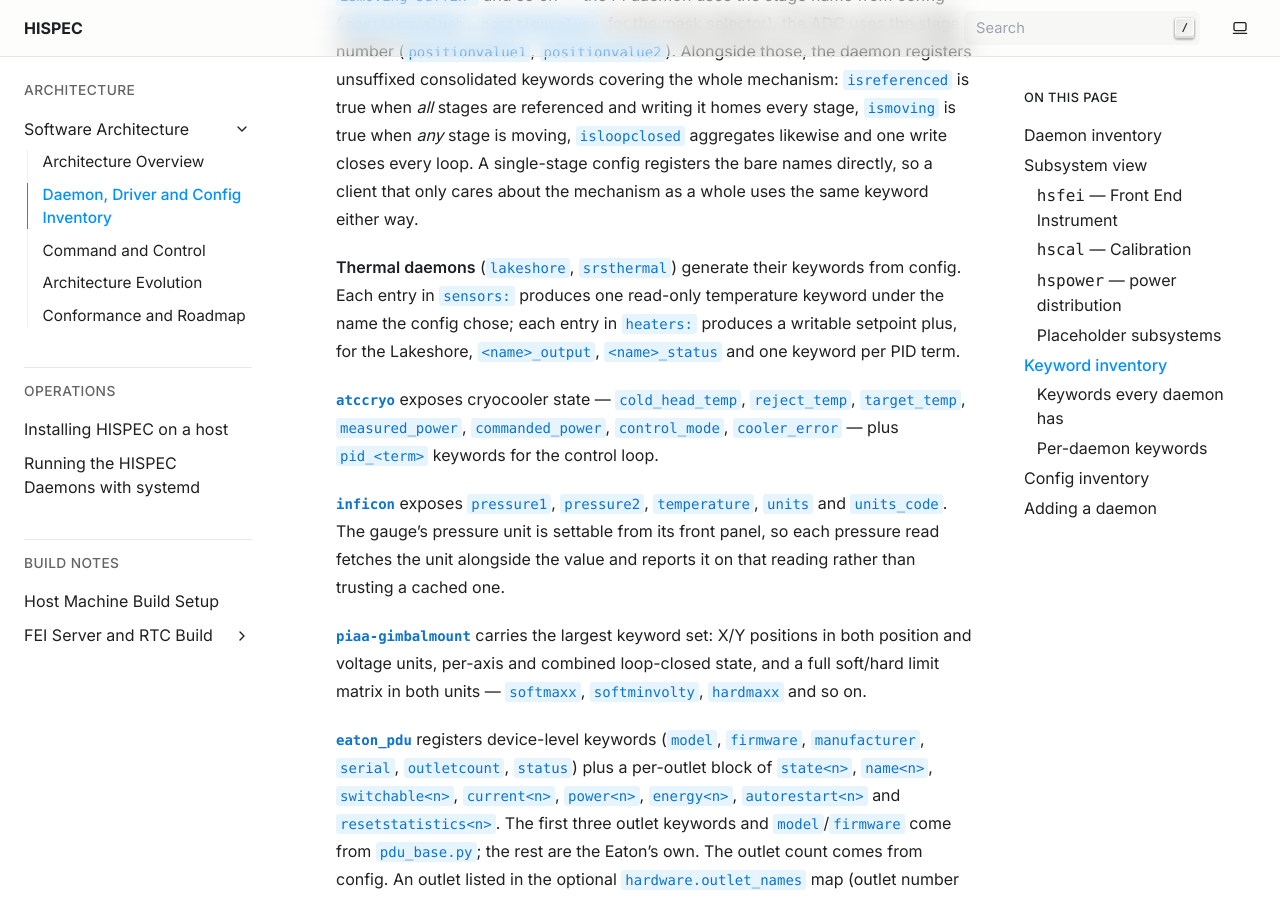
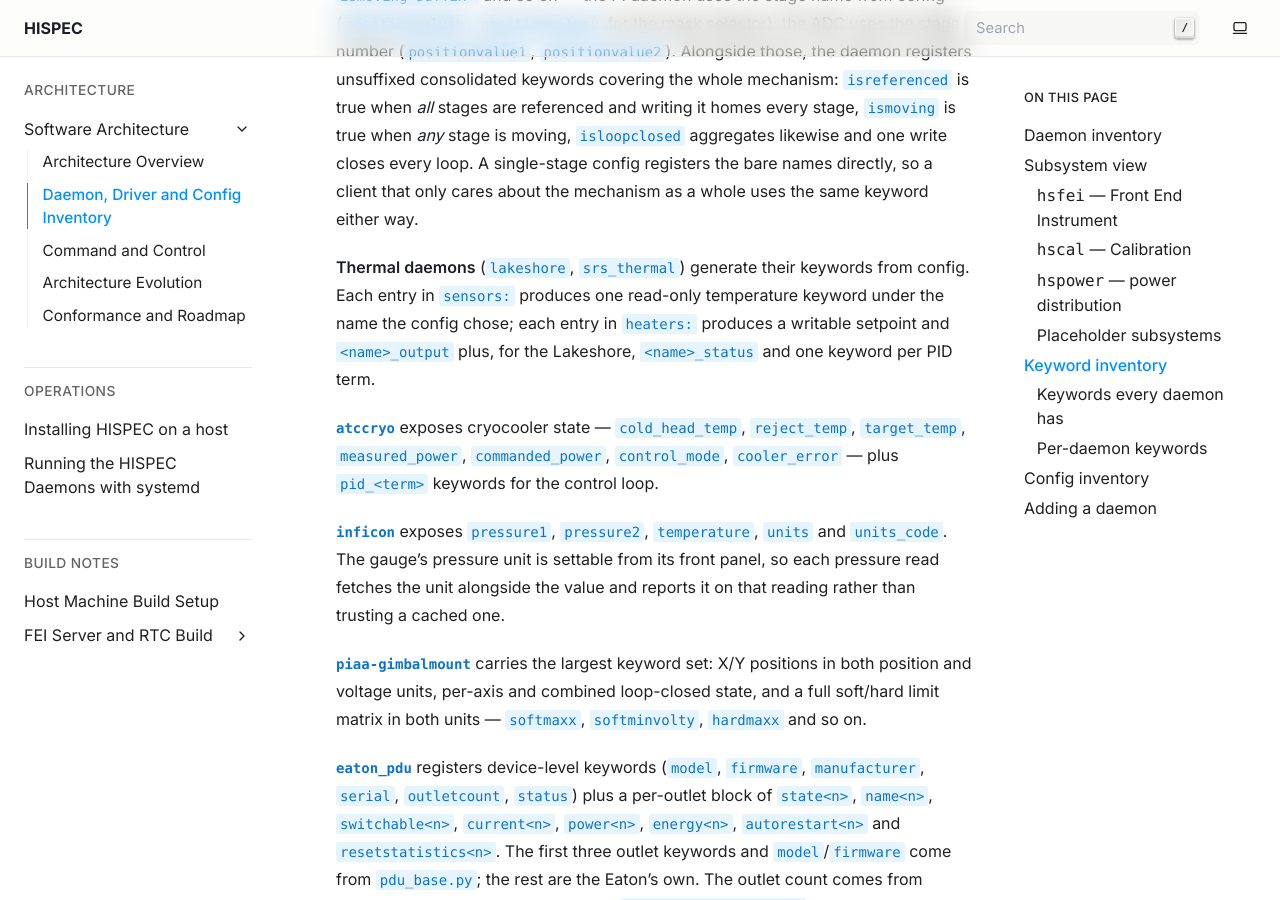
Before and after one commit to CaltechOpticalObservatories/hispec, a Sphinx documentation site: the page built from docs/architecture/daemons.md, in a window 1280 px wide and 900 px high, scrolled down 6543 px. Built offline with Sphinx 7.4.7, drawn with Linux system fonts in a browser that asks for light colours; some of the changed text lies outside the part shown.

Commit message:
Add SRS Daemon (#298)
* Initial Revision (not yet working)

* Update (still not working).

* Update srs submodule

* Code keywords for SRS PTC10

* Updates

* Remove spurious srsthermal daemon and update daemons.md and config files.

* Update instance files for srs_thermal daemons

* Documentation updates

```diff
--- a/docs/architecture/daemons.md
+++ b/docs/architecture/daemons.md
@@ -19,7 +19,7 @@
 |---|---|---|---|
 | `generic/filterwheel` | `thorlabs.fw102c` | Thorlabs FW102C filter wheel | `hsfei_atcfw`, `hscal_hkcalfwheel1/2`, `hscal_hkgcellfwheel`, `hscal_yjcalfwheel1/2` |
 | `generic/lakeshore` | `lakeshore.lakeshore` | Lakeshore 336/224 temperature controller | `hsfei_atctherm`, `hscal_gcellheater1/2` |
-| `generic/srsthermal` | `srs.ptc10` | SRS PTC10 thermal controller | `hscal_hkettherm`, `hscal_yjettherm` |
+| `hscal/srs_thermal` | `srs.ptc10` | SRS PTC10 thermal controller | `hscal_hkettherm`, `hscal_yjettherm` |
 | `generic/inficon` | `inficon.inficonvgc502` | Inficon VGC502 vacuum gauge controller | `hsfei_atcpress` |
 | `generic/camera` | `tracking_camera.TrackingCamera` | H2RG on an STA Archon, through `camera_interface_tracking` | `hsfei_atcam` |
 | `hsfei/pi-daemon` | `pi.PIControllerBase` | PI C-663 / C-863 / E-754 motion controllers | `hsfei_atcl`, `hsfei_atcp`, `hsfei_feipo`, `hsfei_lsm`, `hsfei_ms` |
@@ -172,10 +172,10 @@
 registers the bare names directly, so a client that only cares about the
 mechanism as a whole uses the same keyword either way.
 
-**Thermal daemons** (`lakeshore`, `srsthermal`) generate their keywords from
+**Thermal daemons** (`lakeshore`, `srs_thermal`) generate their keywords from
 config. Each entry in `sensors:` produces one read-only temperature keyword
 under the name the config chose; each entry in `heaters:` produces a writable
-setpoint plus, for the Lakeshore, `<name>_output`, `<name>_status` and one
+setpoint and `<name>_output` plus, for the Lakeshore, `<name>_status` and one
 keyword per PID term.
 
 **`atccryo`** exposes cryocooler state — `cold_head_temp`, `reject_temp`,
```
Also changed, not shown: docs/operations/systemd.md (+2 -2 lines), 6 other files.
